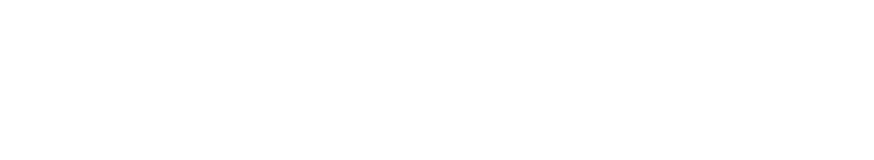
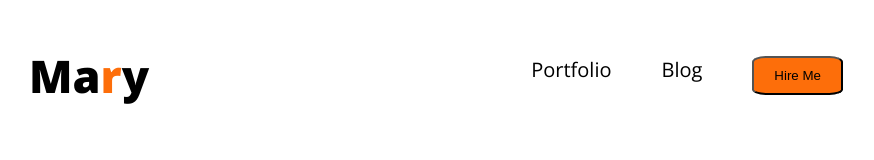
Before and after one commit to SabrinaaHoque/assignment_base_project, a plain HTML site: page index.html in a window 1280 px wide. Shown: the whole page, without its empty margins (179-1053 px from the left). Drawn offline with nearby package versions, Linux system fonts and the light colour scheme; a web font is replaced by a local one.

Commit message:
added some css

```diff
--- a/index.html
+++ b/index.html
@@ -3,9 +3,42 @@
 <head>
     <meta charset="UTF-8">
     <meta name="viewport" content="width=device-width, initial-scale=1.0">
-    <title>Document</title>
+    <link rel="preconnect" href="https://fonts.googleapis.com">
+<link rel="preconnect" href="https://fonts.gstatic.com" crossorigin>
+<link href="https://fonts.googleapis.com/css2?family=Edu+AU+VIC+WA+NT+Arrows:wght@400..700&family=Inter:ital,opsz,wght@0,14..32,100..900;1,14..32,100..900&family=Manrope:wght@200..800&family=Montagu+Slab:opsz,wght@16..144,100..700&family=Open+Sans:ital,wght@0,300..800;1,300..800&family=Urbanist:ital,wght@0,100..900;1,100..900&display=swap" rel="stylesheet">
+<link rel="stylesheet" href="styles/style.css">
+    <title>Portfolio-website</title>
 </head>
-<body>
+<body class="open-sans">
+    <header>
+        <!-- nav -->
+      <nav>
+        <h1 class="nav-title">Ma<span class="text-primary">r</span>y</h1>
+        <ul>
 
+            <li><a href="#">Portfolio</a></li>
+            <li><a href="#">Blog</a></li>
+            <li><a href="#"><button class="btn-primary">Hire Me</button></a></li>
+
+
+        </ul>
+      </nav>
+      <!-- banner -->
+       <div class="banner">
+        <div class="first-part">
+
+        </div>
+        <div class="second-part">
+
+        </div>
+       </div>
+
+    </header>
+    <main>
+
+    </main>
+    <footer>
+
+    </footer>
 </body>
 </html>
--- /dev/null
+++ b/styles/style.css
@@ -0,0 +1,43 @@
+.open-sans {
+    font-family: "Open Sans", serif;
+    font-optical-sizing: auto;
+    /* font-weight: <weight>; */
+    font-style: normal;
+    font-variation-settings:
+      "wdth" 100;
+  }
+  nav{
+    display: flex;
+   justify-content: space-between;
+    align-items: center;
+    margin:0px 200px;;
+  }
+  .text-primary{
+    color:#FD6E0A;
+
+  }
+  .nav-title{
+    font-weight:800;
+    font-size:45px;
+
+  }
+  nav ul{
+    display: flex;
+    justify-content:;
+
+  }
+  nav ul li{
+    list-style: none;
+    margin-right: 50px;;
+
+  }
+  nav li a{
+    text-decoration:none;
+    color: black;
+    font-size: 20px;;
+  }
+  .btn-primary{
+    background-color: #FD6E0A;
+    padding:  10px 20px  10px 20px;
+    border-radius: 15%;
+  }
```
